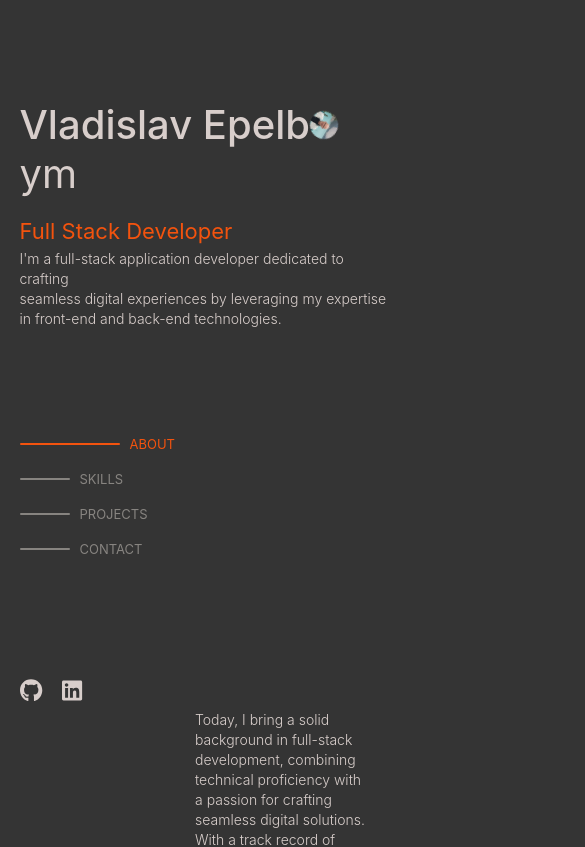
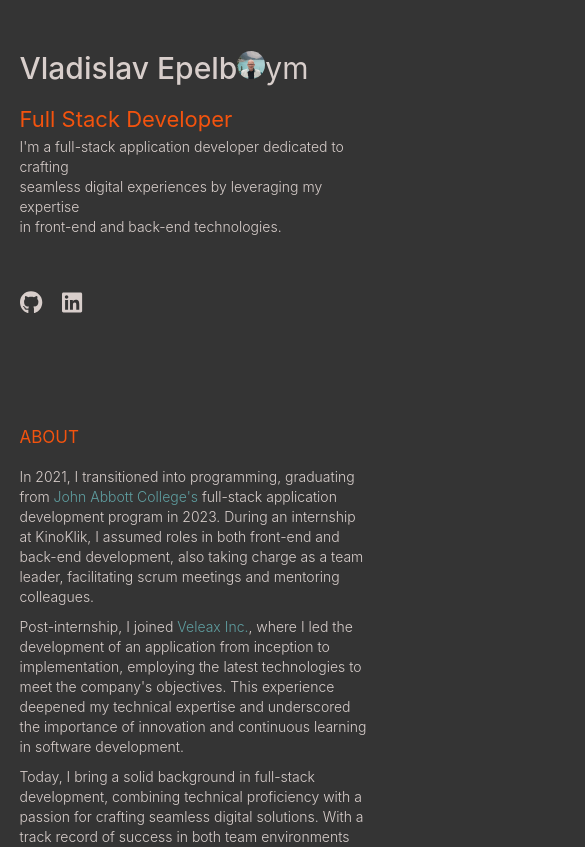
Before and after one commit to vladapple/portfolio, a React (Create React App) app: page / in a window 390 px wide. Shown: the top 847 px of the page, 585 px wide, since content can reach past the window. Built offline with nearby package versions, Linux system fonts and the light colour scheme; no server answers.

Commit message:
css adjustement

```diff
--- a/src/components/leftSection/Details.module.css
+++ b/src/components/leftSection/Details.module.css
@@ -86,19 +86,29 @@ h2{
 
 .imgContainer {
     position: relative;
+    cursor: pointer;
 }
 
 .imgSmall{
     width:28px;
     border-radius: 50%;
     transition: opacity 0.3s ease-in-out;
-    animation: spin 5s linear infinite;
+    animation: spin 5s ease-in-out;
 }
-
+/*
 @keyframes spin {
     0% { transform: rotate(0deg); }
     100% { transform: rotate(360deg); }
 }
+*/
+@keyframes spin {
+    from {
+        transform: rotateY(0deg);
+    }
+    to {
+      transform: rotateY(360deg);
+    }
+  }
 
 .imgSmallHidden {
     width:28px;
@@ -115,3 +125,27 @@ h2{
     width:130px;
     border-radius: 50%;
 }
+
+@media only screen and (max-width: 900px) {
+    .menu {
+        display: none;
+    }
+
+    .aboutText{
+        margin-bottom: 0px;
+    }
+
+    .icons{
+        margin-top: 0px;
+        margin-bottom: 100px;
+    }
+}
+
+@media only screen and (max-width: 600px) {
+    h2{
+        font-size: 30px;
+    }
+    .imgLarge {
+        width:80px;
+    }
+}
--- a/src/components/rightSection/Contact.module.css
+++ b/src/components/rightSection/Contact.module.css
@@ -11,7 +11,7 @@
 }
 
 .inputName{
-    width:400px;
+    width:100%;
     height:50px;
     margin-bottom: 20px;
     padding: 5px;
@@ -22,7 +22,7 @@
 }
 
 .inputNameError{
-    width:400px;
+    width:100%;
     height:50px;
     margin-bottom: 20px;
     padding: 5px;
@@ -33,7 +33,7 @@
 }
 
 .inputEmail{
-    width:400px;
+    width:100%;
     height:50px;
     margin-bottom: 20px;
     padding: 5px;
@@ -44,7 +44,7 @@
 }
 
 .inputEmailError{
-    width:400px;
+    width:100%;
     height:50px;
     margin-bottom: 20px;
     padding: 5px;
@@ -55,7 +55,7 @@
 }
 
 .inputText{
-    width:400px;
+    width:100%;
     height:50px;
     margin-bottom: 20px;
     padding: 5px;
@@ -67,7 +67,7 @@
 }
 
 .inputTextError{
-    width:400px;
+    width:100%;
     height:50px;
     margin-bottom: 20px;
     padding: 5px;
@@ -185,3 +185,13 @@
   .inputText:focus, .inputTextError:focus, .inputName:focus, .inputNameError:focus, .inputEmail:focus, .inputEmailError:focus{
     outline: none;
   }
+
+  @media only screen and (max-width: 900px) {
+    .button{
+      margin-bottom: 50px;
+  }
+
+  .buttonDisabled{
+      margin-bottom: 50px;
+  }
+  }
--- a/src/pages/Portfolio.module.css
+++ b/src/pages/Portfolio.module.css
@@ -27,3 +27,26 @@
     width:50%;
     float:right;
 }
+
+@media only screen and (max-width: 950px) {
+    .container{
+        max-width: 910px;
+        padding-top: 50px;
+    }
+}
+
+@media only screen and (max-width: 900px) {
+    .container{
+        max-width: 800px;
+    }
+    .leftSection{
+        width:100%;
+    }
+    .subLeftSection{
+        position:static;
+    }
+    .rightSection{
+        width:100%;
+        float:left;
+    }
+}
```
